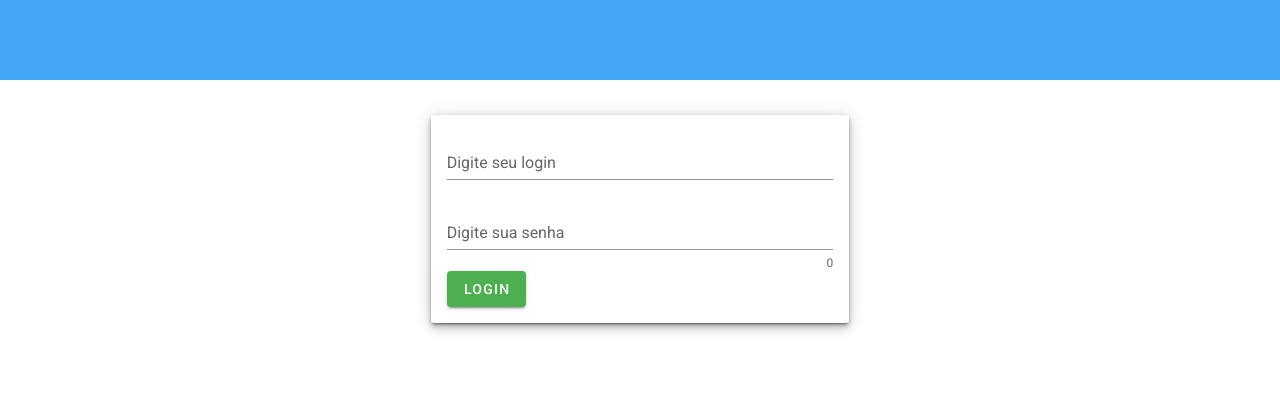
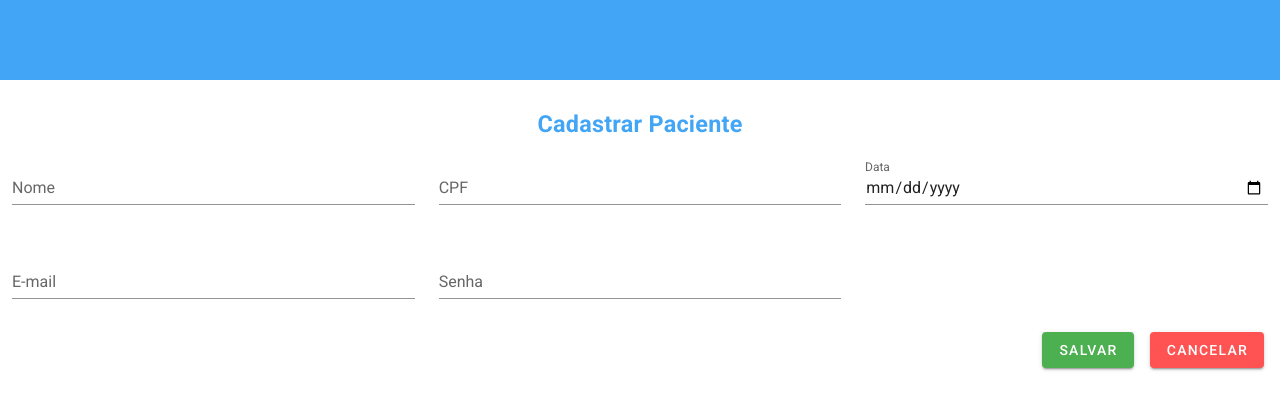
Before and after one commit to julioCesarRocha/efolhao-frontend, a Vue app: page /hemodinamica in a window 1280 px wide. Shown: the top 410 px of the page. Built offline with nearby package versions, Linux system fonts and the light colour scheme.

Commit message:
Implementação do formulário de cadastro de paciente

```diff
--- a/src/App.vue
+++ b/src/App.vue
@@ -3,12 +3,12 @@
     <NavbarApp />
     <v-spacer></v-spacer>
     <!-- <PacientesComponent /> -->
-    <!-- <SinaisVitais />
-    <HemodinamicaApp />
-    <RespiracaoComponent /> -->
-    <LoginComponent />
-    <v-main>
-    </v-main>
+     <!-- <SinaisVitais /> -->
+     <UsuarioComponent />
+    <!-- <HemodinamicaApp /> -->
+    <!-- <RespiracaoComponent /> -->
+    <!-- <LoginComponent /> -->
+
   </v-app>
 </template>
 
@@ -18,13 +18,18 @@ import NavbarApp from "./components/Navbar.vue";
 // import SinaisVitais from "./components/SinaisVitais.vue";
 // import HemodinamicaApp from "./components/Hemodinamica.vue";
 // import RespiracaoComponent from "./components/Respiracao.vue";
-import LoginComponent from "./components/LoginComponent.vue";
+// import LoginComponent from "./components/LoginComponent.vue";
+import UsuarioComponent from "./components/UsuarioComponent.vue";
 
 export default {
   components: {
     NavbarApp,
+    UsuarioComponent,
+    // SinaisVitais,
+    // HemodinamicaApp
+    // RespiracaoComponent
     // PacientesComponent
-    LoginComponent
+    // LoginComponent
 },
 
 };
--- /dev/null
+++ b/src/components/UsuarioComponent.vue
@@ -0,0 +1,129 @@
+<template>
+  <v-app>
+    <v-form>
+      <v-container fluid>
+        <div>
+    <!-- Alerta de registro salvo com sucesso -->
+          <v-alert
+            :value="showSuccessAlert"
+            type="success"
+            dismissible
+            @input="showSuccessAlert = false"
+          >
+            Cadastro do paciente salvo com sucesso!
+          </v-alert>
+          <v-card-title class="title" >
+            <h3>Cadastrar Paciente</h3>
+          </v-card-title>
+        </div>
+        <v-row>
+        <v-col cols="12" md="4">
+          <v-text-field v-model="nome" label="Nome" required > </v-text-field>
+        </v-col>
+        <v-col cols="12" md="4">
+          <v-text-field v-model="cpf" label="CPF"> </v-text-field>
+        </v-col>
+        <v-col cols="12" md="4">
+          <v-text-field label="Data" type="date" v-model="data_nascimento" :rules="dateRules" clearable/>
+        </v-col>
+      </v-row>
+
+      <v-row>
+        <v-col cols="12" md="4">
+          <v-text-field v-model="email" label="E-mail" required />
+        </v-col>
+        <v-col cols="12" md="4">
+          <v-text-field v-model="senha" label="Senha" type="password" required />
+        </v-col>
+      </v-row>
+      </v-container>
+
+      <div id="div-botoes" align="right">
+        <v-btn color="success" class="mr-4" @click="salvar">Salvar</v-btn>
+
+        <v-btn color="error" class="mr-4"> Cancelar </v-btn>
+      </div>
+    </v-form>
+  </v-app>
+</template>
+
+<script>
+import Usuario from "../services/usuario";
+
+export default {
+  name: "UsuarioComponent",
+  data() {
+    return {
+      showSuccessAlert: false,
+
+      nome: this.nome,
+      cpf: this.cpf,
+      data_nascimento: this.data_nascimento,
+      email: this.email,
+      senha: this.senha,
+
+      selectedDate: null,
+      dateRules: [
+        value => !!value || "A data é obrigatória",
+        value =>
+          /^\d{4}-\d{2}-\d{2}$/.test(value) || "A data deve estar no formato YYYY-MM-DD"
+      ]
+    };
+  },
+
+  methods: {
+    mounted() {
+    //   // Usuario.listar().then((resposta) => {
+    //   //   console.log(resposta.data);
+    //   //   this.hemodinamica = resposta.data;
+    //   // });
+    },
+
+    async salvar() {
+      // Sinais.salvar(this.sinalVital).then(response => {
+      //   this.produto = {}
+      //   alert(response.data)
+      // })
+
+      //crie um data com os dados do formulário
+      const data = {
+        nome: this.nome,
+        cpf: this.cpf,
+        data_nascimento: this.data_nascimento,
+        email: this.email,
+        senha: this.senha,
+        perfil: 'Admin',
+      };
+
+      // const dataJson = JSON.stringify(data)
+      // console.log(dataJson);
+      console.log(data);
+      const resposta = await Usuario.criarUsuario(data);
+      if (resposta.status === 201) {
+        this.showSuccessAlert = true;
+      }
+    },
+
+    //   const dataJson = JSON.stringify(data);
+    //   const req = await fetch("http://127.0.0.1:8000/hemodinamica/", {
+    //     method: "POST",
+    //     headers: { "Content-Type": "application/json" },
+    //     body: dataJson,
+    //   });
+    //   const res = await req.json();
+    //   console.log(res);
+    // },
+  },
+
+
+};
+</script>
+
+<style>
+.title {
+  justify-content: center;
+  text-align: center;
+  color: #42A5F5;
+;
+}
+</style>
--- a/src/services/config.js
+++ b/src/services/config.js
@@ -3,7 +3,7 @@ import axios from 'axios'
 
 
 export const http = axios.create({
-    baseURL: 'http://127.0.0.1:8000/sinaisVitaisApi/',
+    baseURL: 'http://127.0.0.1:8000/',
     timeout: 5000,
     headers: {
       'Content-Type': 'application/json',
--- /dev/null
+++ b/src/services/usuario.js
@@ -0,0 +1,26 @@
+// import { http } from './config'
+import axios from "axios";
+
+const API_BASE_URL = "http://127.0.0.1:8000/";
+
+const instance = axios.create({
+    baseURL: API_BASE_URL,
+  });
+
+  export default {
+    getUsuarios: () => {
+      return instance.get("usuario");
+    },
+    getUsuario: (id) => {
+      return instance.get(`usuario/${id}`);
+    },
+    criarUsuario: (usuarioData) => {
+      return instance.post("usuario/", usuarioData);
+    },
+    atualizarUsuario: (id, usuarioData) => {
+      return instance.put(`usuario/${id}`, usuarioData);
+    },
+    deletarUsuario: (id) => {
+      return instance.delete(`usuario/${id}`);
+    },
+  };
```
Also changed, not shown: src/components/Hemodinamica.vue (+58 -15 lines), src/components/Respiracao.vue (+8 -6 lines), src/components/SinaisVitais.vue (+3 -13 lines).
